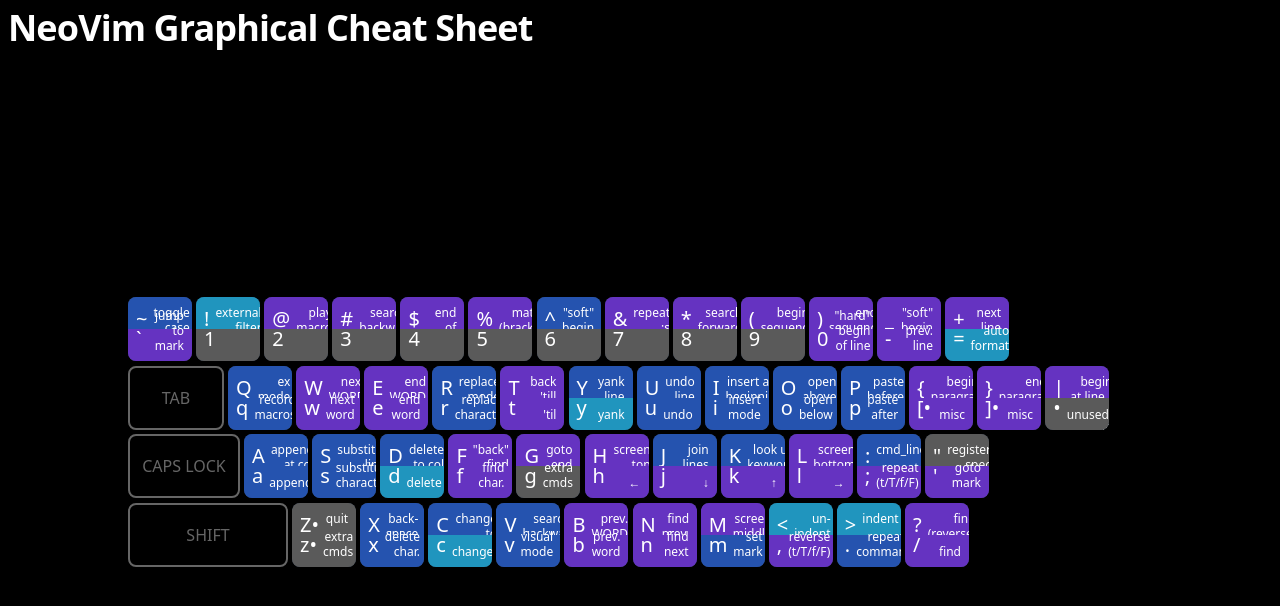
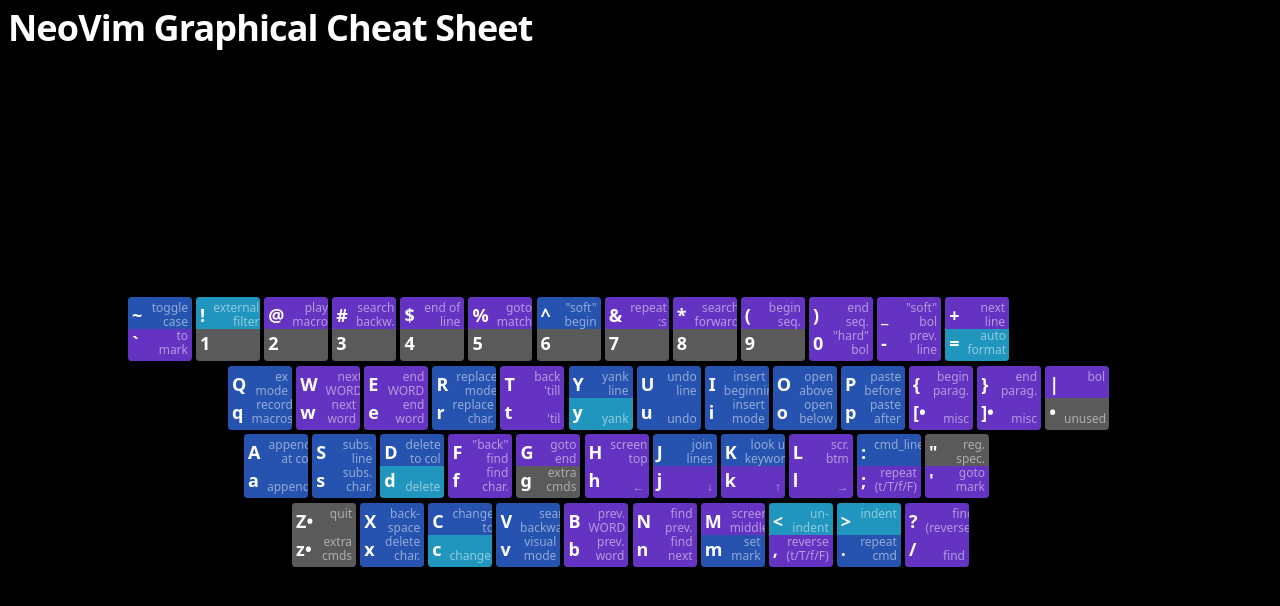
Before and after one commit to rikardillo/nvim-cheatsheet, a Next.js app: page / in a window 1280 px wide. Shown: the top 606 px of the page. Built offline with nearby package versions, Linux system fonts and the light colour scheme.

Commit message:
UPDATE
- general refinements

```diff
--- a/rows/row1.ts
+++ b/rows/row1.ts
@@ -28,7 +28,7 @@
     },
     {
       top: "#",
-      topDescription: "search backwards",
+      topDescription: "search backw.",
       topMode: "motion",
       bottom: "3",
       bottomDescription: undefined,
@@ -44,7 +44,7 @@
     },
     {
       top: "%",
-      topDescription: "match (bracket)",
+      topDescription: "goto match",
       topMode: "motion",
       bottom: "5",
       bottomDescription: undefined,
@@ -76,7 +76,7 @@
     },
     {
       top: "(",
-      topDescription: "begin sequence",
+      topDescription: "begin seq.",
       topMode: "motion",
       bottom: "9",
       bottomDescription: undefined,
@@ -84,15 +84,15 @@
     },
     {
       top: ")",
-      topDescription: "end sequence",
+      topDescription: "end seq.",
       topMode: "motion",
       bottom: "0",
-      bottomDescription: `"hard" begin of line`,
+      bottomDescription: `"hard" bol`,
       bottomMode: "motion",
     },
     {
       top: "_",
-      topDescription: `"soft" begin of line down`,
+      topDescription: `"soft" bol`,
       topMode: "motion",
       bottom: "-",
       bottomDescription: "prev. line",
--- a/rows/row2.ts
+++ b/rows/row2.ts
@@ -35,7 +35,7 @@
       topDescription: "replace mode",
       topMode: "insert",
       bottom: "r",
-      bottomDescription: "replace character",
+      bottomDescription: "replace char.",
       bottomMode: "insert",
     },
     {
@@ -88,7 +88,7 @@
     },
     {
       top: "{",
-      topDescription: "begin paragraph",
+      topDescription: "begin parag.",
       topMode: "motion",
       bottom: "[•",
       bottomDescription: "misc",
@@ -96,7 +96,7 @@
     },
     {
       top: "}",
-      topDescription: "end paragraph",
+      topDescription: "end parag.",
       topMode: "motion",
       bottom: "]•",
       bottomDescription: "misc",
@@ -104,7 +104,7 @@
     },
     {
       top: "|",
-      topDescription: "begin at line / goto column",
+      topDescription: "bol",
       topMode: "motion",
       bottom: "•",
       bottomDescription: "unused",
--- a/rows/row3.ts
+++ b/rows/row3.ts
@@ -16,10 +16,10 @@
     },
     {
       top: "S",
-      topDescription: "substitute line",
+      topDescription: "subs. line",
       topMode: "insert",
       bottom: "s",
-      bottomDescription: "substitute character",
+      bottomDescription: "subs. char.",
       bottomMode: "insert",
     },
     {
@@ -72,7 +72,7 @@
     },
     {
       top: "L",
-      topDescription: "screen bottom",
+      topDescription: "scr. btm",
       topMode: "motion",
       bottom: "l",
       bottomDescription: "→",
@@ -88,7 +88,7 @@
     },
     {
       top: `"`,
-      topDescription: "register spec",
+      topDescription: "reg. spec.",
       topMode: "none",
       bottom: `'`,
       bottomDescription: "goto mark",
--- a/rows/row4.ts
+++ b/rows/row4.ts
@@ -75,7 +75,7 @@
       topDescription: "indent",
       topMode: "visual",
       bottom: ".",
-      bottomDescription: "repeat command",
+      bottomDescription: "repeat cmd",
       bottomMode: "insert",
     },
     {
--- a/ui/Keyboard/Key/InitialKey.tsx
+++ b/ui/Keyboard/Key/InitialKey.tsx
@@ -1,6 +1,6 @@
 type InitialKeyProps = {
   initialKeyWidth: number | undefined;
-  initialKey: string;
+  initialKey?: string;
 };
 
 export default function InitialKey({
@@ -12,12 +12,10 @@
   console.log(initialKeyWidth, width);
   return (
     <div
-      className={`border-2 border-white rounded-lg grow flex items-center justify-center p-4 uppercase opacity-40 select-none truncate `}
+      className={`flex grow items-center justify-center truncate rounded-lg p-4 uppercase opacity-40 select-none`}
       style={{
         maxWidth: `calc(100%/16*${initialKeyWidth})`,
       }}
-    >
-      {initialKey}
-    </div>
+    ></div>
   );
 }
--- a/ui/Keyboard/Key/Key.tsx
+++ b/ui/Keyboard/Key/Key.tsx
@@ -11,17 +11,15 @@
   bottomMode,
 }: KeyProps) {
   return (
-    <div
-      className="bg-slate-700 aspect-square rounded-lg flex flex-col overflow-hidden select-none sm:hover:outline-4 sm:hover:outline-white transition-all duration-150 cursor-pointer w-[calc(100%/16)]"
-    >
+    <div className="flex aspect-square w-[calc(100%/16)] cursor-pointer flex-col overflow-hidden rounded-sm bg-slate-700 transition-all duration-150 select-none sm:hover:outline-4 sm:hover:outline-white">
       <KeyText
-        keybutton={top}
+        keyLetter={top}
         text={topDescription}
         itemsAlign="start"
         mode={topMode}
       />
       <KeyText
-        keybutton={bottom}
+        keyLetter={bottom}
         text={bottomDescription}
         itemsAlign="end"
         mode={bottomMode}
--- a/ui/Keyboard/Key/KeyText.tsx
+++ b/ui/Keyboard/Key/KeyText.tsx
@@ -1,14 +1,14 @@
 import { NeoVimModes } from "./Key.types";
 
 type KeyTextProps = {
-  keybutton: string;
+  keyLetter: string;
   text: string | undefined;
   itemsAlign: "start" | "end";
   mode: NeoVimModes;
 };
 
 export default function KeyText({
-  keybutton,
+  keyLetter,
   text,
   itemsAlign,
   mode,
@@ -24,15 +24,12 @@
 
   return (
     <div
-      className={`flex h-1/2 lg:p-2 lg:gap-[6px] md:gap-[4px] md:p-1 gap-[2px]
-        ${itemsAlign === "start" ? "items-start" : "items-end"}
-        ${modeColor}
-        `}
+      className={`vim-cmds-text flex h-1/2 gap-2 overflow-hidden md:p-0.5 lg:p-1 ${itemsAlign === "start" ? "items-start" : "items-end"} ${modeColor} `}
     >
-      <p className="key lg:text-xl md:text-lg sm:text-lg transition-all duration-150">
-        {keybutton}
+      <p className="key md:text-md font-bold transition-all duration-150 sm:text-sm lg:text-lg">
+        {keyLetter}
       </p>
-      <p className="text-right w-full description xl:text-[12px] lg:text-[10px] md:text-[8px] text-[8px] leading-tight transition-all duration-150 grow">
+      <p className="description w-full grow text-right text-[4px] leading-[8px] text-white/50 transition-all duration-150 md:text-[6px] lg:text-[8px] lg:leading-[14px] xl:text-[12px]">
         {text}
       </p>
     </div>
```
Also changed, not shown: package.json (+8 -6 lines), 2 other files (tests, documents, lock files or other folders).
